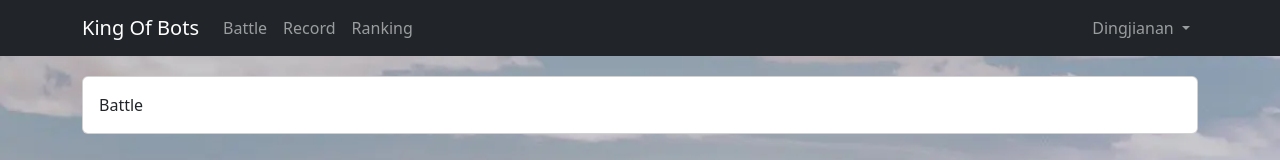
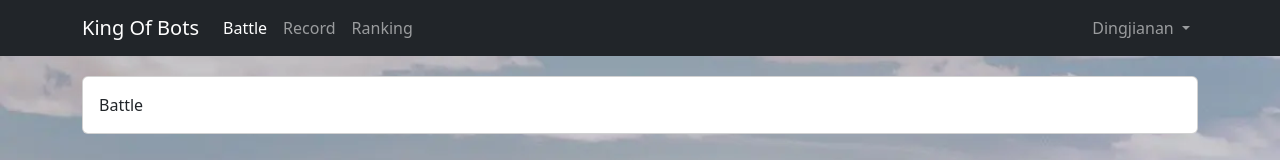
Before and after one commit to Oli51467/WhaleGo, a Vue app: page /battle in a window 1280 px wide. Shown: the top 160 px of the page. Built offline with nearby package versions, Linux system fonts and the light colour scheme.

Commit message:
feat:adjust navigation control

```diff
--- a/src/components/NavBar.vue
+++ b/src/components/NavBar.vue
@@ -1,17 +1,18 @@
 <template>
   <nav class="navbar navbar-expand-lg navbar-dark bg-dark">
     <div class="container">
-      <router-link class="navbar-brand" :to="{ name: 'battle'}">King Of Bots</router-link>
+      <router-link class="navbar-brand" :to="{ name: 'battle' }">King Of Bots</router-link>
       <div class="collapse navbar-collapse" id="navbarText">
         <ul class="navbar-nav me-auto mb-2 mb-lg-0">
           <li class="nav-item">
-            <router-link class="nav-link" :to="{ name: 'battle' }">Battle</router-link>
+            <!--如果想在属性中使用表达式，则用冒号引一下-->
+            <router-link v-bind:class="route_name == 'battle' ? 'nav-link active': 'nav-link'" :to="{ name: 'battle' }">Battle</router-link>
           </li>
           <li class="nav-item">
-            <router-link class="nav-link" :to="{ name: 'record' }">Record</router-link>
+            <router-link v-bind:class="route_name == 'record' ? 'nav-link active' : 'nav-link'" :to="{ name: 'record' }">Record</router-link>
           </li>
           <li class="nav-item">
-            <router-link class="nav-link" :to="{ name: 'rank' }">Ranking</router-link>
+            <router-link v-bind:class="route_name == 'rank' ? 'nav-link active' : 'nav-link'" :to="{ name: 'rank' }">Ranking</router-link>
           </li>
         </ul>
         <ul class="navbar-nav">
@@ -36,10 +37,18 @@
 </template>
 
 <script>
-
+import { useRoute } from 'vue-router';
+import { computed } from 'vue';
 
 export default {
-  name: "NavBar",
+  setup() {
+    const route = useRoute();
+    let route_name = computed(() => route.name)
+    return {
+      route_name
+    }
+  },
+  name: "NavBar"
 }
 </script>
 
```
Also changed, not shown: src/components/ContentBase.vue (indentation only).
